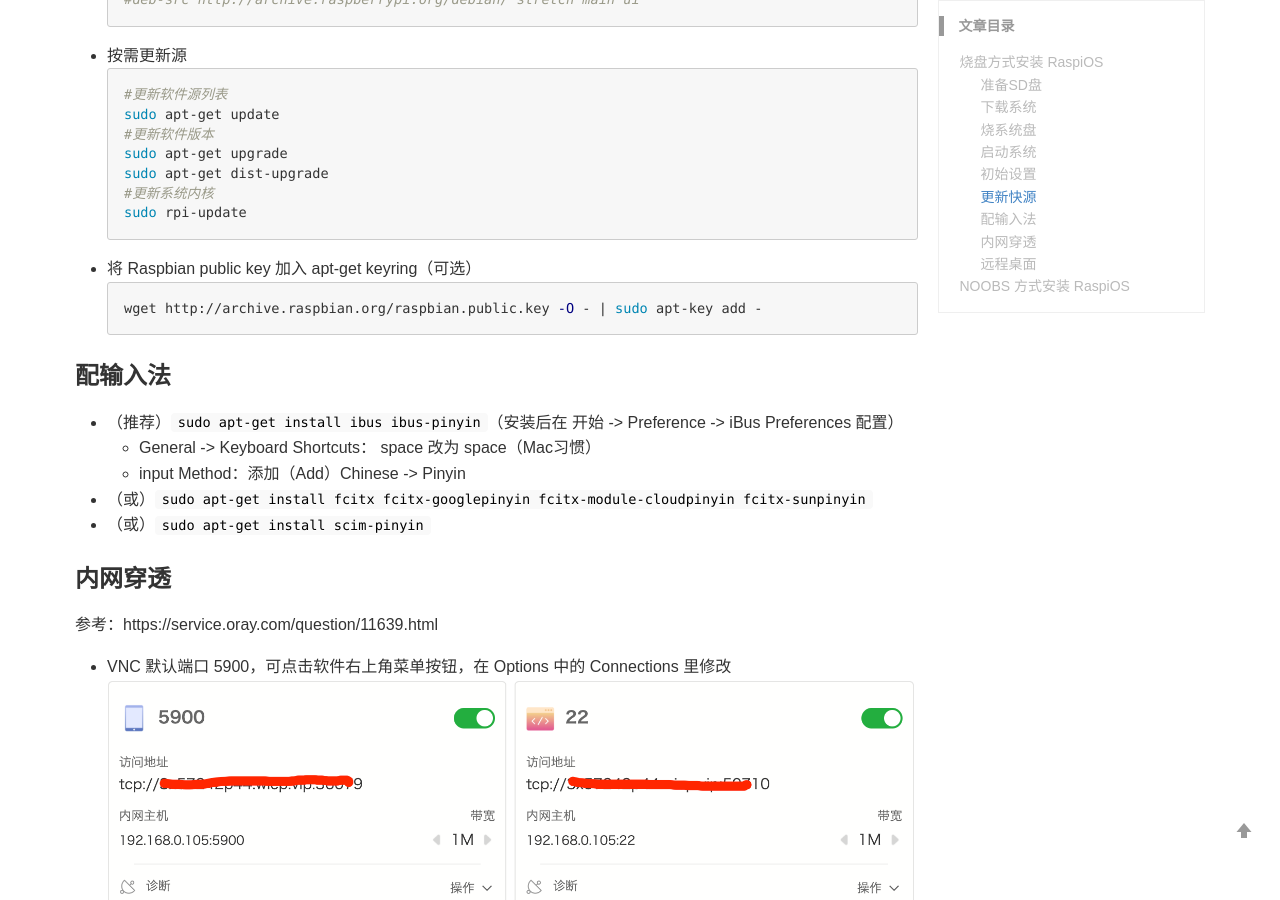
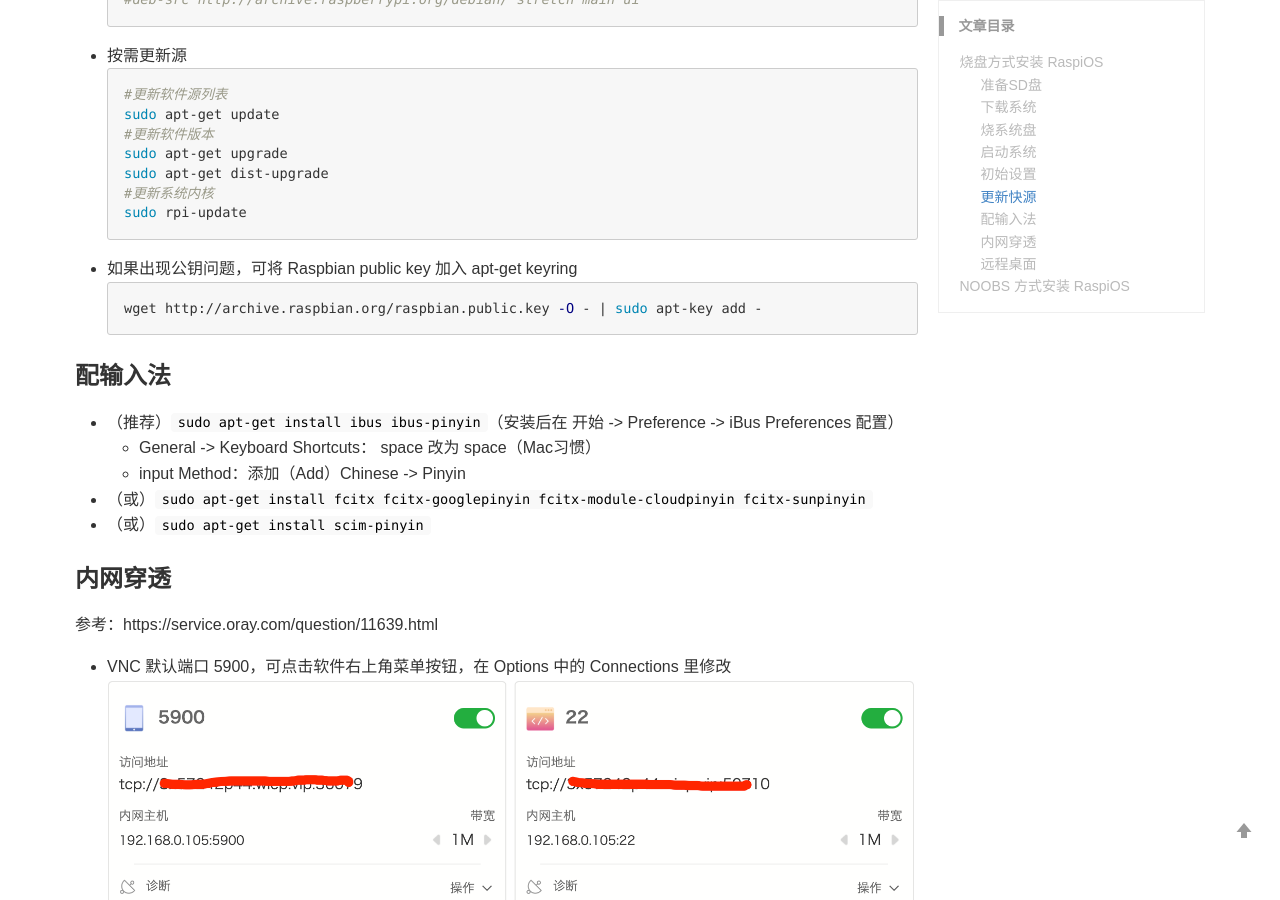
Before and after one commit to ShaneKing/ShaneKing.github.io, a Jekyll site: the page built from _posts/2020-11-22-raspberry-pi-first-experience.md, in a window 1280 px wide and 900 px high, scrolled down 2031 px. Built offline with Jekyll 4.4.1, drawn with Linux system fonts in a browser that asks for light colours; comment, search, counter and statistics services are not loaded.

Commit message:
树莓派初体验格式化

````diff
--- a/_posts/2020-11-22-raspberry-pi-first-experience.md
+++ b/_posts/2020-11-22-raspberry-pi-first-experience.md
@@ -11,14 +11,19 @@
 
 ## 烧盘方式安装 RaspiOS
 如果是购买的官方 SD 卡，可跳过"准备SD盘"，"下载系统"及"烧系统盘"章节
+
 ### 准备SD盘
 通过 [SD Memory Card Formatter](https://www.sdcard.org/downloads/formatter/) 格式化 SD 卡（树莓派官方建议使用最小容量为8G[^1]）
+
 ### 下载系统
 下载 [树莓派（32位）](http://downloads.raspberrypi.org/raspios_full_armhf/images/?C=M;O=D)（[64位](http://downloads.raspberrypi.org/raspios_arm64/images/?C=M;O=D) 还在 Beta，看客可尝鲜。）
+
 ### 烧系统盘
 通过 [Etcher](https://www.etcher.net/download/) 烧到 SD 卡中
+
 ### 启动系统
 插上各种设备，通上电！
+
 ### 初始设置
 - Set County
   - （选择）China
@@ -77,7 +82,7 @@
 #更新系统内核
 sudo rpi-update
 ```
-- 将 Raspbian public key 加入 apt-get keyring（可选）
+- 如果出现公钥问题，可将 Raspbian public key 加入 apt-get keyring
 ```bash
 wget http://archive.raspbian.org/raspbian.public.key -O - | sudo apt-key add -
 ```
@@ -102,15 +107,18 @@
 ![](/images/posts/2020/11/WX20201127-180627@2x.png)
 
 **注意**：重新格式化时别选 `Overwrite format` 选项，贼慢。该选项仅适合于卡坏或读不出来的情况[^2]
+
 ## NOOBS 方式安装 RaspiOS
 - 下载 [最新版](https://www.raspberrypi.org/downloads/noobs/) 或 [历史版](http://downloads.raspberrypi.org/NOOBS/images/?C=M;O=D) NOOBS
 - 将 NOOBS 压缩包的内容全部解压到 SD 卡根目录（注意是内容全部到根目录）
 - 哦了～接下来就各种 Next 了
 
 **注意**：一定要使用 HDMI0, 否则一直是彩虹屏[^3]（博主已踩坑，忘绕过）
+
 ![](/images/posts/2020/11/Debug-screen.jpg)
 
 至此：通过蓝牙鼠标键盘及USB供电的HDMI屏幕，基本实现一个插头供电的可远程操作小电脑。好了，现在这块板子可以随便丢到那个犄角旮旯里去了。
+
 ![](/images/posts/2020/11/WechatIMG52.jpeg)
 
 [^1]:[SD card size (capacity)](https://www.raspberrypi.org/documentation/installation/sd-cards.md)
````
